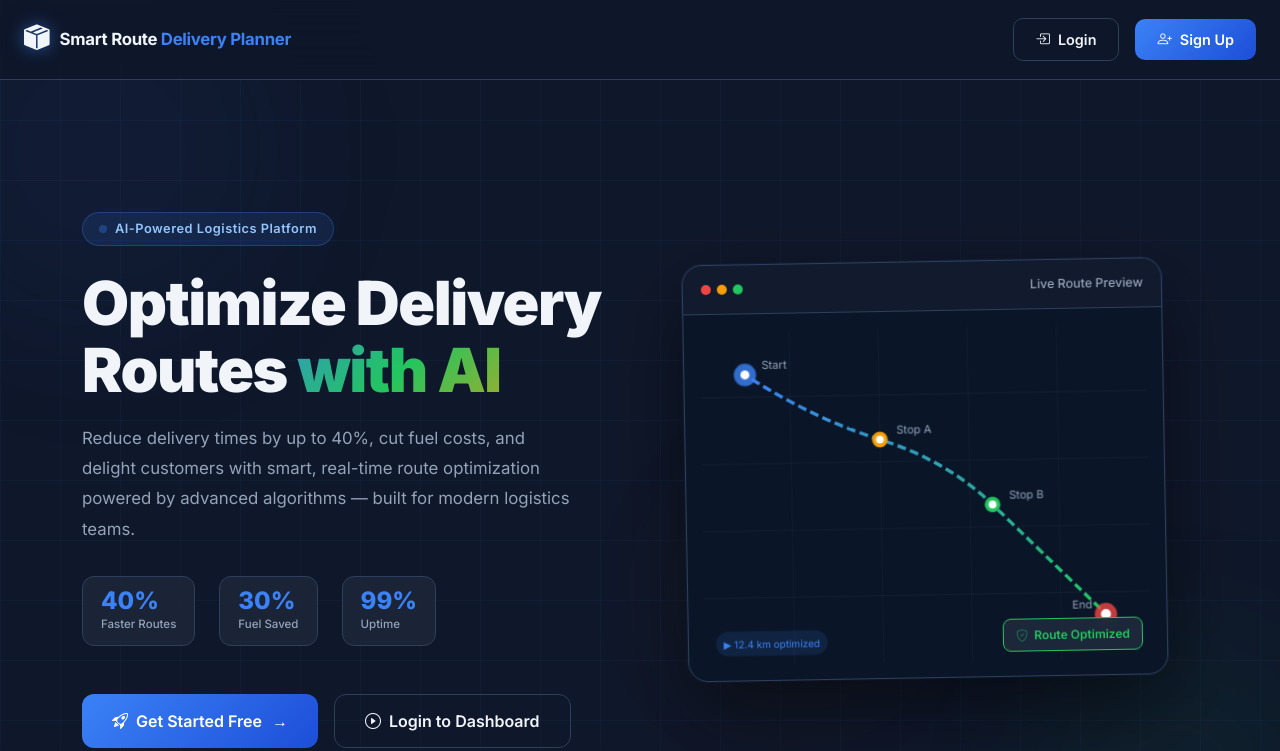
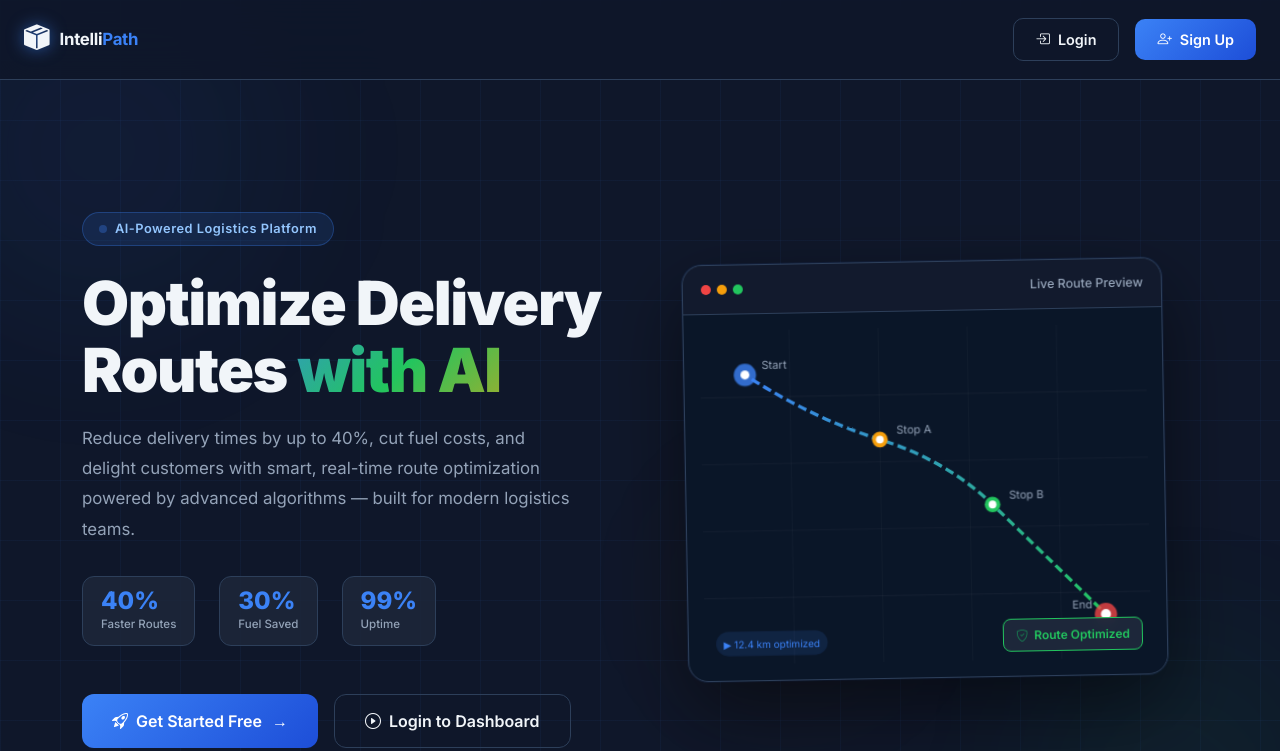
Before and after one commit to Blue-Rangoon/Smart-Delivery-Route-Planner-AI, a Flask app: page / in a window 1280 px wide. Shown: the top 751 px of the page. Run offline with Flask 2, Linux system fonts and the light colour scheme.

Commit message:
platform name updated

```diff
--- a/templates/dashboard.html
+++ b/templates/dashboard.html
@@ -21,7 +21,7 @@
       </button>
       <div class="nav-brand">
         <span class="nav-brand-icon"><i class="bi bi-box-seam-fill"></i></span>
-        <span class="nav-brand-text">Smart Route <span class="accent">Delivery Planner</span></span>
+        <span class="nav-brand-text">Intelli<span class="accent">Path</span></span>
       </div>
     </div>
     <div class="nav-center d-none d-lg-flex">
--- a/templates/index.html
+++ b/templates/index.html
@@ -17,7 +17,7 @@
     <div class="container-fluid px-4">
       <a class="navbar-brand brand-logo" href="#">
         <span class="brand-icon"><i class="bi bi-box-seam-fill"></i></span>
-        <span class="brand-text">Smart Route <span class="accent">Delivery Planner</span></span>
+        <span class="brand-text">Intelli<span class="accent">Path</span></span>
       </a>
       <button class="navbar-toggler custom-toggler" type="button" data-bs-toggle="collapse" data-bs-target="#navMain">
         <i class="bi bi-list text-white fs-4"></i>
@@ -252,7 +252,7 @@
         <div class="col-lg-4">
           <div class="brand-logo mb-3">
             <span class="brand-icon"><i class="bi bi-box-seam-fill"></i></span>
-            <span class="brand-text">Smart Route <span class="accent">Delivery Planner</span></span>
+            <span class="brand-text">Intelli<span class="accent">Path</span></span>
           </div>
           <p class="footer-desc">AI-powered route optimization for faster, smarter deliveries. Reduce costs and improve efficiency with our advanced logistics platform.</p>
           <div class="social-icons mt-3">
```
